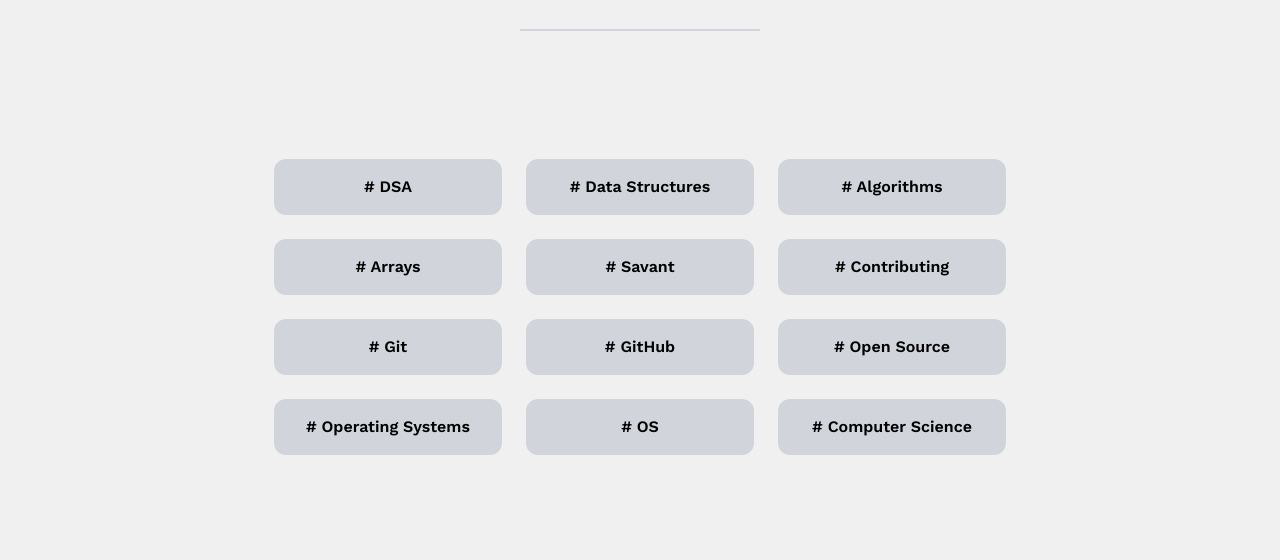
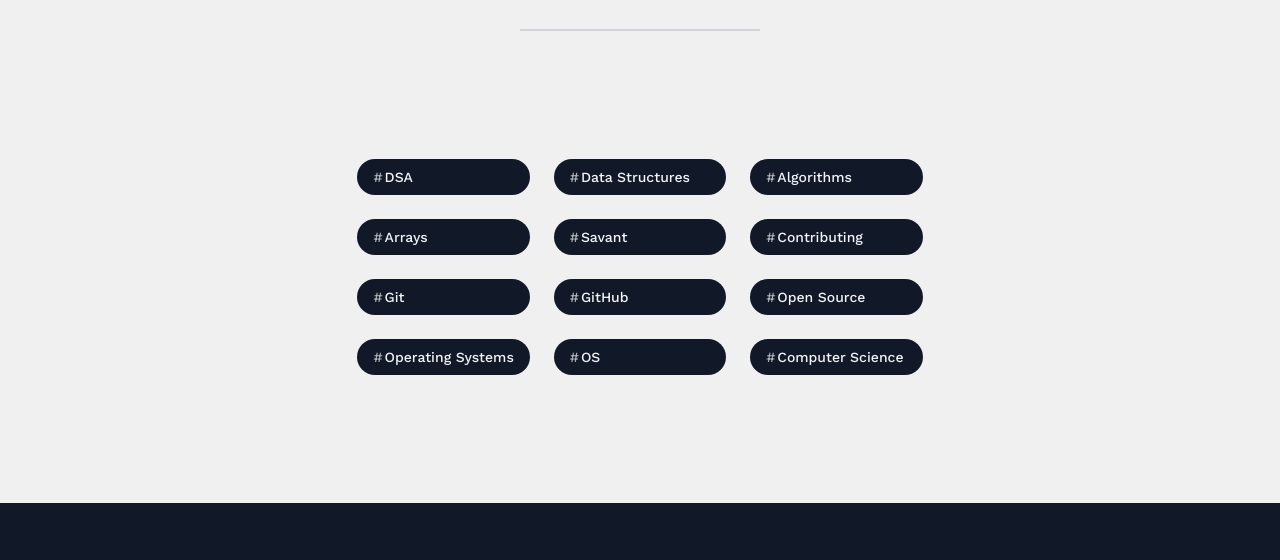
Before and after one commit to a2ys/blog, an Astro site: page /tags in a window 1280 px wide. Shown: the part 240-800 px from the top of the page. Built offline with nearby package versions, Linux system fonts and the light colour scheme; Astro itself is replaced by a stand-in of ours; some packages are replaced by stand-ins of ours.

```diff
--- a/src/components/BlogCard.astro
+++ b/src/components/BlogCard.astro
@@ -32,8 +32,6 @@
 
 <style>
   a {
-    cursor:
-      url("/read.svg") 16 16,
-      pointer;
+    cursor: url("/read.cur"), pointer;
   }
 </style>
--- a/src/components/Tag.astro
+++ b/src/components/Tag.astro
@@ -1,10 +1,35 @@
 ---
-const { name, styles } = Astro.props;
+interface Props {
+  name: string;
+  count?: number;
+  styles?: string;
+  size?: "sm" | "md" | "lg";
+}
+
+const { name, count, styles = "", size = "md" } = Astro.props;
+
+const sizeClasses = {
+  sm: "text-xs px-3 py-1",
+  md: "text-sm px-4 py-2",
+  lg: "text-base px-5 py-3",
+};
+
+const tagSlug = name.toLowerCase().replace(/\s+/g, "-");
 ---
 
 <a
-  href={`/tags/${name}`}
-  class={`h-max bg-gray-300 px-8 py-4 rounded-xl font-semibold cursor-pointer text-center ${styles}`}
+  href={`/tags/${tagSlug}`}
+  class:list={[
+    "inline-flex items-center transition-all duration-200 rounded-full font-medium",
+    "bg-gray-900 text-gray-100 hover:bg-gray-700",
+    sizeClasses[size],
+    styles,
+  ]}
+  aria-label={`View all posts tagged with ${name}`}
 >
-  # {name}
+  <span class="mr-0.5 opacity-70">#</span>{name}{
+    count !== undefined && (
+      <span class="ml-1 text-xs opacity-75">({count})</span>
+    )
+  }
 </a>
```
Also changed, not shown: 1 other file.
